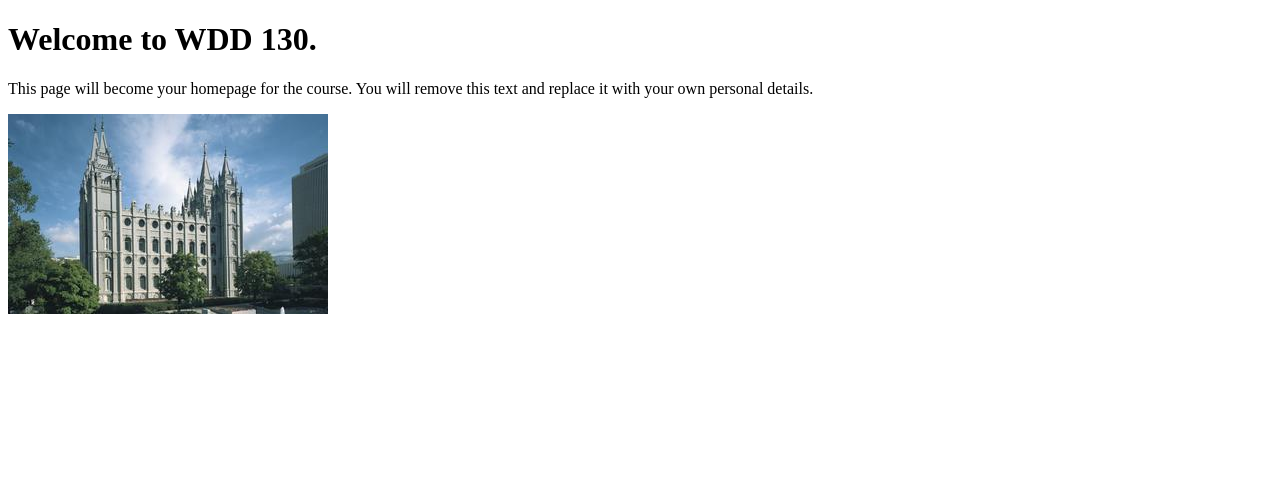
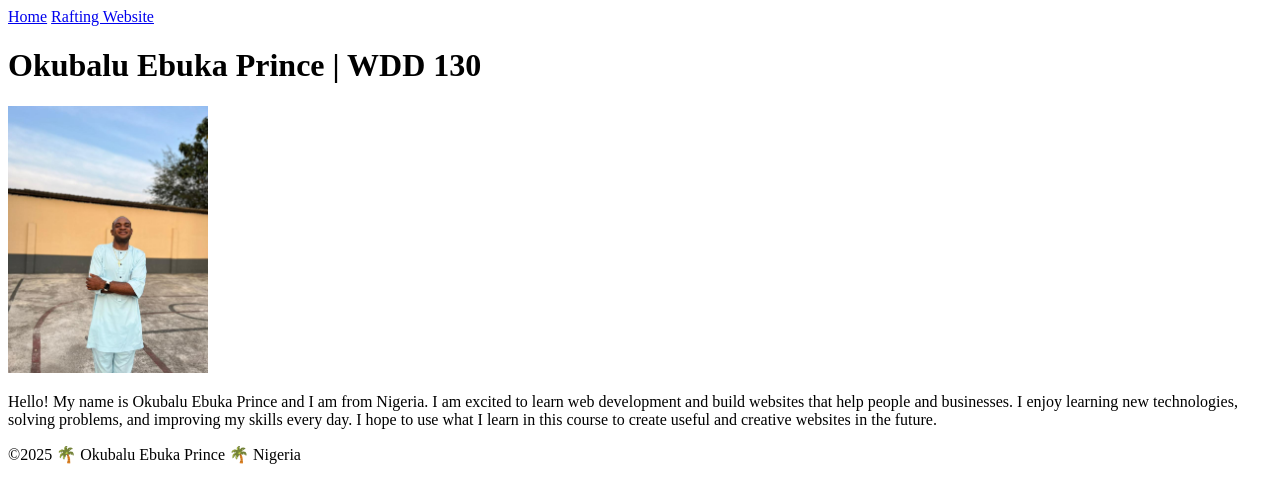
Before and after one commit to Ebuka-00/wdd130, a plain HTML site: page index.html in a window 1280 px wide. Drawn offline with Linux system fonts and the light colour scheme.

Commit message:
add my homepage

```diff
--- a/index.html
+++ b/index.html
@@ -1,14 +1,36 @@
 <!DOCTYPE html>
-<html lang="en">
+<html lang="en-US">
+
 <head>
-    <meta charset="UTF-8">
+    <meta charset="utf-8">
     <meta name="viewport" content="width=device-width, initial-scale=1.0">
-    <title>WDD 130 | Personal Homepage</title>
+    <title>Okubalu Ebuka Prince | WDD 130</title>
 </head>
+
 <body>
-    <h1>Welcome to WDD 130.</h1>
-    <p>This page will become your homepage for the course. You will remove this text and replace it with your own personal details.</p>
+    <header>
+        <nav>
+            <a href="#">Home</a>
+            <a href="wwr/">Rafting Website</a>
+        </nav>
+    </header>
 
-    <img src="images/salt-lake-temple.jpg" alt="The Salt Lake Temple.">
+    <main>
+        <h1>Okubalu Ebuka Prince | WDD 130</h1>
+
+        <img src="images/profile.jpeg" alt="Hello, my name is Okubalu Ebuka Prince" width="200">
+
+        <p>
+            Hello! My name is Okubalu Ebuka Prince and I am from Nigeria. I am excited to learn web
+            development and build websites that help people and businesses. I enjoy learning new
+            technologies, solving problems, and improving my skills every day. I hope to use what I
+            learn in this course to create useful and creative websites in the future.
+        </p>
+    </main>
+
+    <footer>
+        <p>©2025 🌴 Okubalu Ebuka Prince 🌴 Nigeria</p>
+    </footer>
 </body>
+
 </html>
```
Also changed, not shown: images/profile.jpeg (added).
